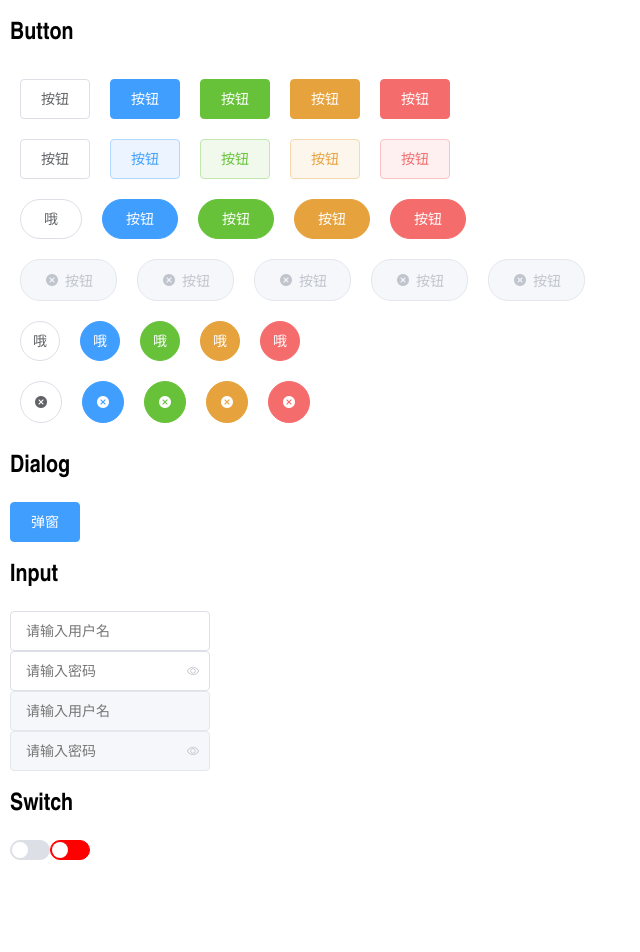
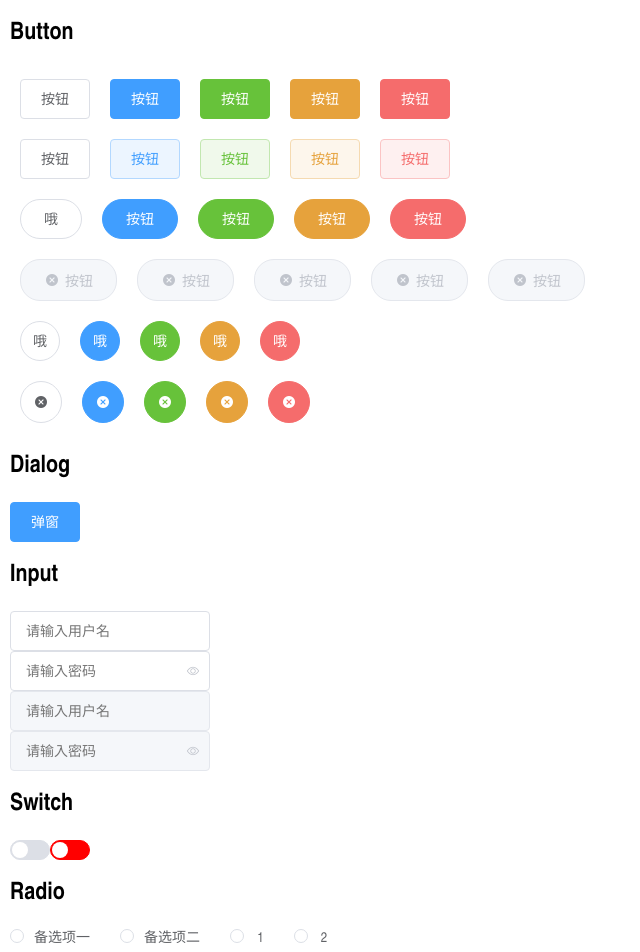
Before and after one commit to YaliixxG/indge-ui, a Vue app: page / in a window 1280 px wide. Shown: the top 952 px of the page, without its empty margins (0-640 px from the left). Before the commit the page ends 870 px from the top, so only its background shows below. Built offline with nearby package versions, Linux system fonts and the light colour scheme.

Commit message:
feat: 添加 Radio 组件

```diff
--- a/src/App.vue
+++ b/src/App.vue
@@ -143,6 +143,11 @@
         <h1>Switch</h1>
         <i-switch v-model="onOff" name="username"></i-switch>
         <i-switch v-model="onOff" onColor="green" offColor="red" name="username"></i-switch>
+        <h1>Radio</h1>
+        <i-radio label="1" v-model="radio">备选项一</i-radio>
+        <i-radio label="2" v-model="radio">备选项二</i-radio>
+         <i-radio label="1" v-model="radio"></i-radio>
+        <i-radio label="2" v-model="radio"></i-radio>
     </div>
 </template>
 
@@ -153,7 +158,8 @@
             isShow: false,
             username: "",
             password: "",
-            onOff: false
+            onOff: false,
+            radio: 'xx'
         };
     },
     methods: {
--- /dev/null
+++ b/src/components/radio.vue
@@ -0,0 +1,140 @@
+<template>
+    <label class="i-radio" :class="{ 'is-checked': label === model }">
+        <span class="i-radio__input">
+            <span class="i-radio__inner"></span>
+            <input
+                class="i-radio__original"
+                type="radio"
+                :value="label"
+                :name="name"
+                v-model="model"
+                ref="radio"
+            />
+        </span>
+        <span class="i-radio__label">
+            <slot></slot>
+            <template v-if="!$slots.default">
+                {{ label }}
+            </template>
+        </span>
+    </label>
+</template>
+<script>
+export default {
+    name: "IRadio",
+    props: {
+        label: {
+            type: [String, Number, Boolean],
+            default: ""
+        },
+        name: {
+            type: String,
+            default: ""
+        },
+        disabled: {
+            type: Boolean,
+            default: false
+        },
+        value: {
+            type: [String, Number, Boolean],
+            default: ""
+        }
+    },
+    computed: {
+        model: {
+            get() {
+                return this.value;
+            },
+            set(value) {
+                this.$emit("input", value);
+                this.$refs.radio.checked = this.model === this.label;
+            }
+        }
+    }
+};
+</script>
+<style lang="scss">
+.i-radio {
+    color: #606266;
+    font-weight: 500;
+    line-height: 1;
+    position: relative;
+    cursor: pointer;
+    display: inline-block;
+    white-space: nowrap;
+    outline: none;
+    font-size: 14px;
+    margin-right: 30px;
+    -moz-user-select: none;
+    -webkit-user-select: none;
+    -ms-user-select: none;
+    .i-radio__input {
+        white-space: nowrap;
+        cursor: pointer;
+        outline: none;
+        display: inline-block;
+        line-height: 1;
+        position: relative;
+        vertical-align: middle;
+        .i-radio__inner {
+            border: 1px solid #dcdfe6;
+            border-radius: 100%;
+            width: 14px;
+            height: 14px;
+            background-color: #fff;
+            position: relative;
+            cursor: pointer;
+            display: inline-block;
+            box-sizing: border-box;
+            &::after {
+                width: 4px;
+                height: 4px;
+                border-radius: 100%;
+                background-color: #fff;
+                content: "";
+                position: absolute;
+                left: 50%;
+                top: 50%;
+                transform: translate(-50%, -50%) scale(0);
+                transition: transform 0.15s ease-in;
+            }
+        }
+        .i-radio__original {
+            opacity: 0;
+            outline: none;
+            position: absolute;
+            z-index: -1;
+            top: 0;
+            left: 0;
+            right: 0;
+            bottom: 0;
+            margin: 0;
+        }
+    }
+    .i-radio__label {
+        font-size: 14px;
+        padding-left: 10px;
+    }
+    // &.is-disabled {
+    //     .i-radio__inner {
+    //         background-color: #f5f7fa;
+    //         border-color: #e4e7ed;
+    //         color: #c0c4cc;
+    //         cursor: not-allowed;
+    //         &:after {
+    //             transform: translate(-50%,-50%) scale(1);
+    //         }
+    //     }
+    // }
+    &.is-checked {
+    .i-radio__input .i-radio__inner {
+        border-color: #409eff;
+        background: #409eff;
+        &:after {
+            transform: translate(-50%, -50%) scale(1);
+        }
+    }
+}
+}
+
+</style>
```
